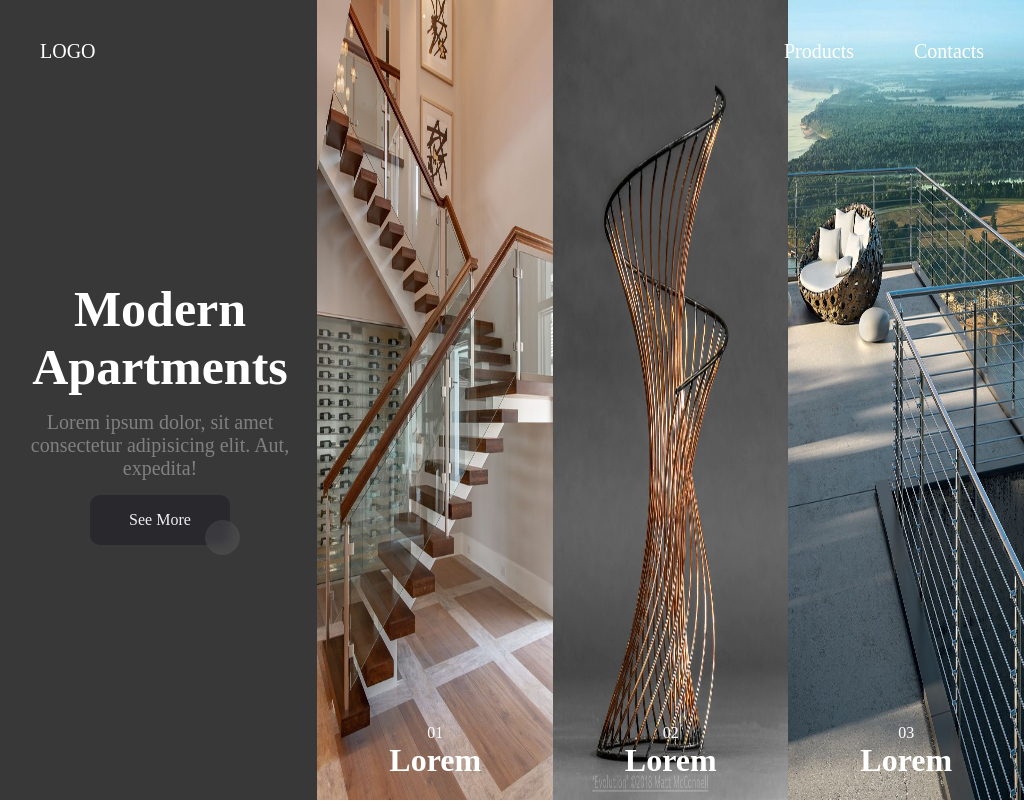
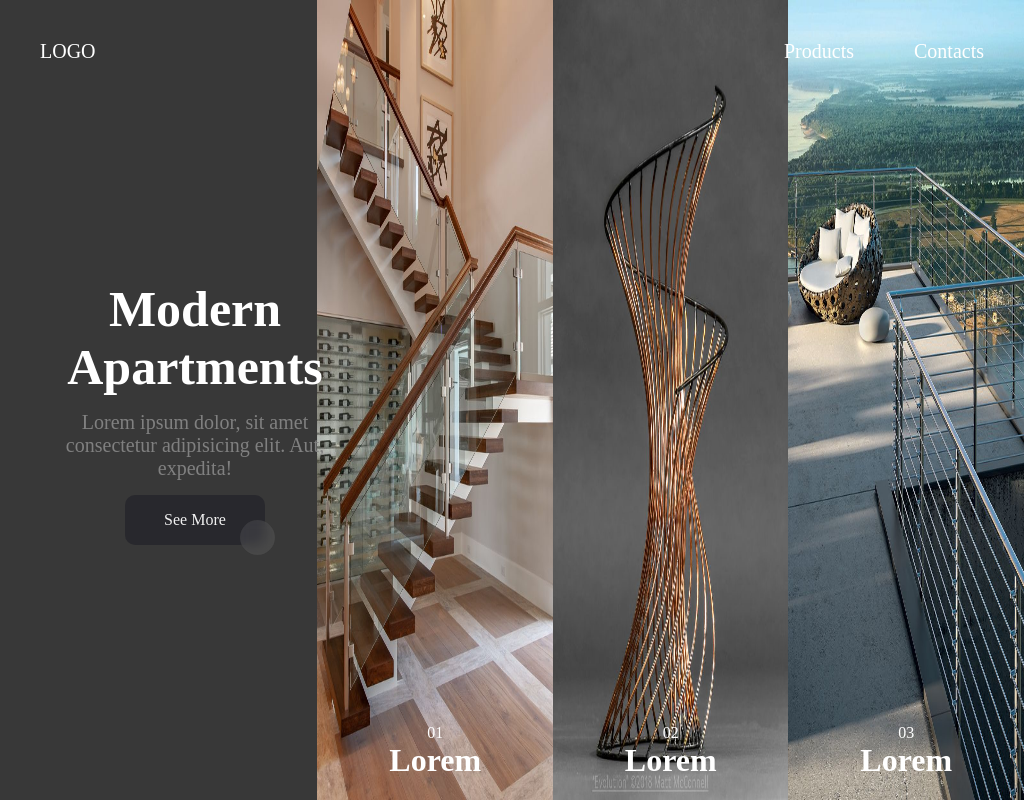
Before and after one commit to shiz1q/-----------, a plain HTML site: page index.html in a window 1024 px wide. Drawn offline with Linux system fonts and the light colour scheme.

Commit message:
asdasdasdsa

```diff
--- a/css/indexOptimized.css
+++ b/css/indexOptimized.css
@@ -64,7 +64,7 @@
             position: absolute;
             text-align: center;
             top: 35%;
-            left: 10px;
+            left: 45px;
             display: flex;
             flex-direction: column;
             align-items: center;
```
